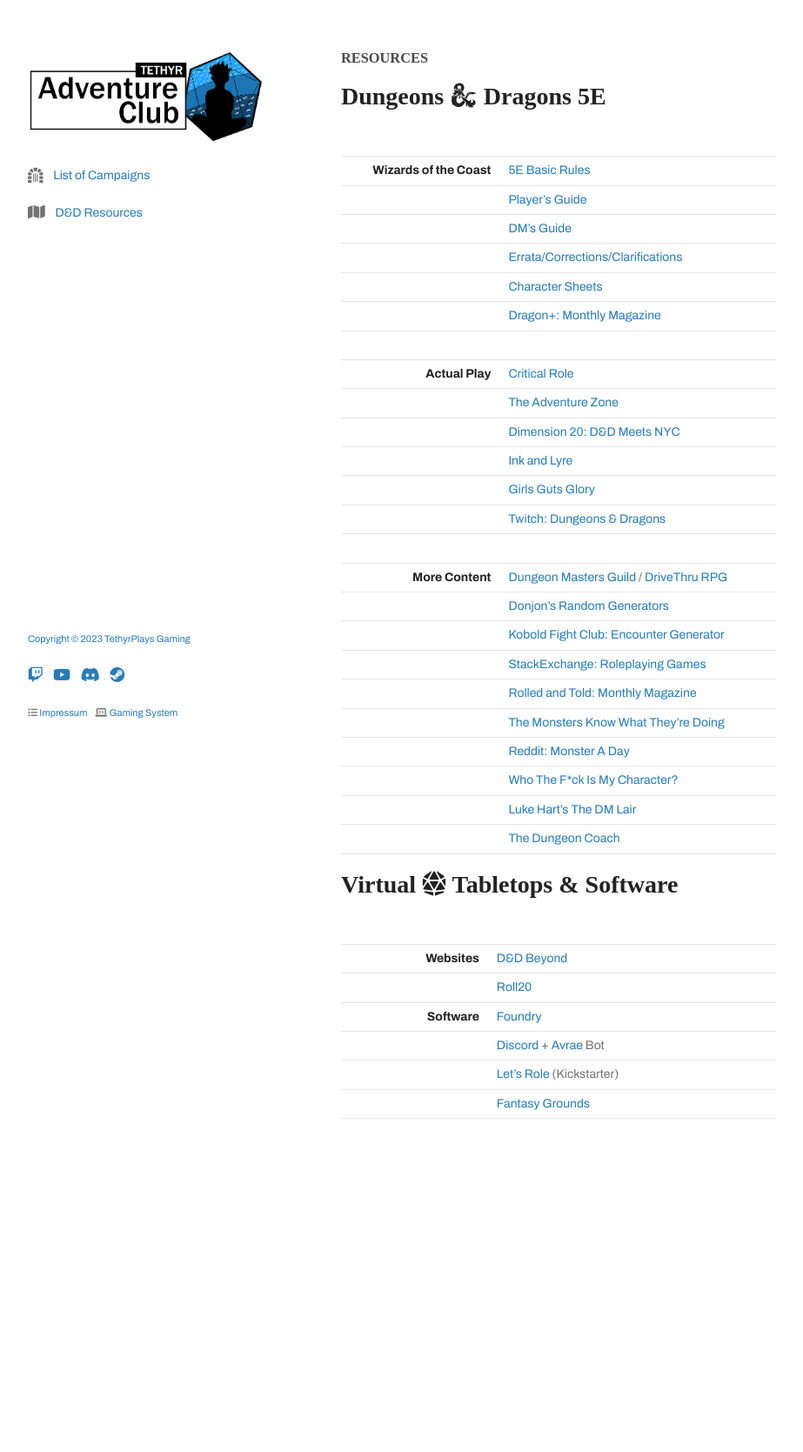
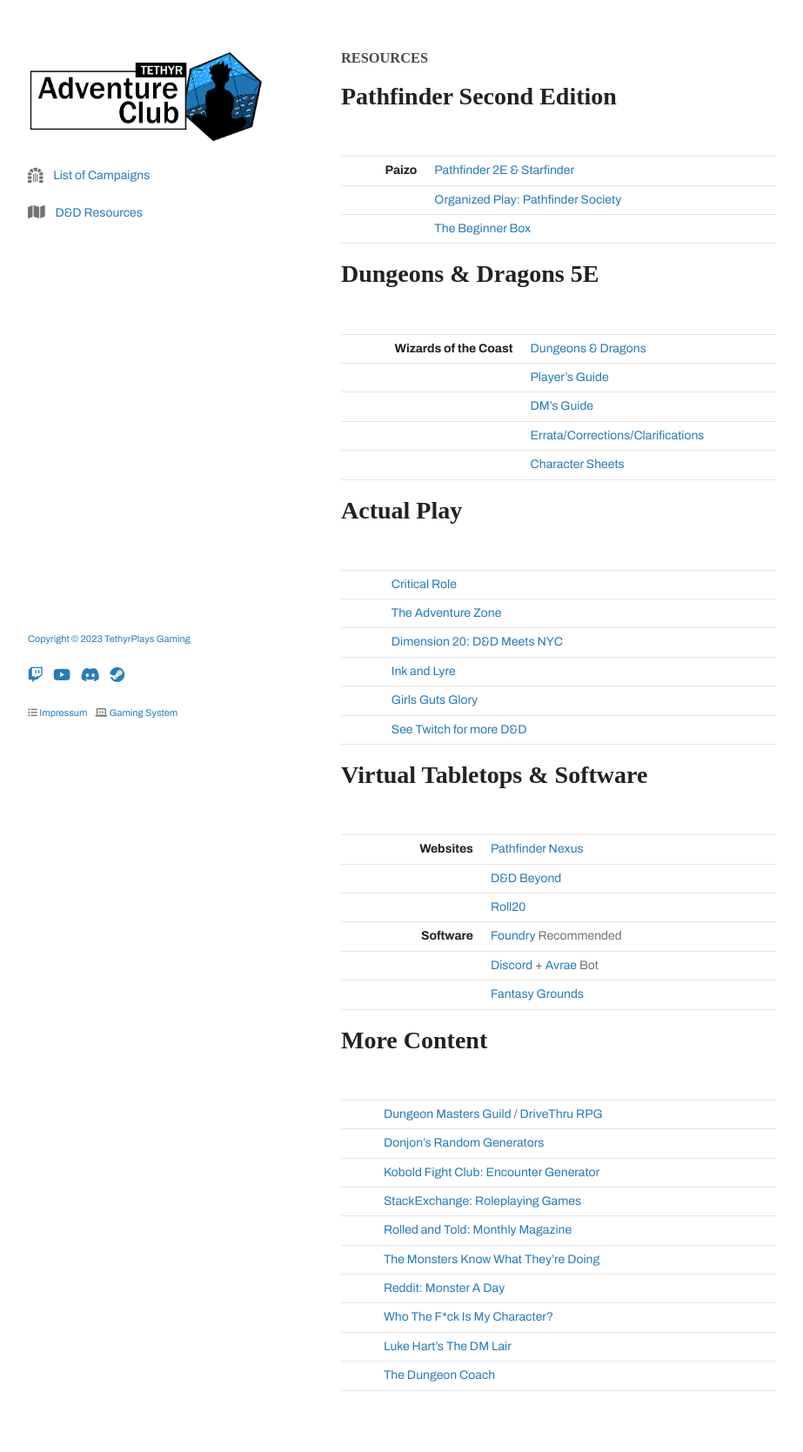
Before and after one commit to tethyrplays/tethyrplays, a Jekyll site: the page built from resources/index.md, in a window 1280 px wide. Shown: the whole page at 87% size, without its empty margins (178-1101 px from the left). Built offline with Jekyll 4.4.1, drawn with Linux system fonts in a browser that asks for light colours; nearby versions of some CDN libraries; some web fonts are replaced; our own code applies the rules of GitHub Pages for plain Markdown files; the repository's description, which GitHub fills in, is left out; before the commit the page ends 1356 px from its top, so only the background shows below that.

Commit message:
Update index.md
Resource update

```diff
--- a/resources/index.md
+++ b/resources/index.md
@@ -1,24 +1,50 @@
 ### RESOURCES
 
-# Dungeons <i class="fab fa-d-and-d"></i> Dragons 5E
+# Pathfinder Second Edition
 
 | | |
 | ---: | :--- |
-| **Wizards of the Coast** | [5E Basic Rules](https://dnd.wizards.com/articles/features/basicrules) |
+| **Paizo** | [Pathfinder 2E &amp; Starfinder](https://paizo.com/) |
+| | [Organized Play: Pathfinder Society](https://paizo.com/organizedplay) |
+| | [The Beginner Box](https://paizo.com/pathfinder/beginnerbox) |
+
+# Dungeons & Dragons 5E
+
+| | |
+| ---: | :--- |
+| **Wizards of the Coast** | [Dungeons &amp; Dragons](https://dnd.wizards.com/) |
 | | [Player's Guide](https://dnd.wizards.com/products/tabletop/players-basic-rules) |
 | | [DM's Guide](https://dnd.wizards.com/products/tabletop/dm-basic-rules) |
 | | [Errata/Corrections/Clarifications](https://thinkdm.org/5e-errata/) |
 | | [Character Sheets](https://dnd.wizards.com/articles/features/character_sheets) |
-| | [Dragon+: Monthly Magazine](https://dnd.dragonmag.com/) |
+
+# Actual Play
+
 | | |
-| **Actual Play** | [Critical Role](https://critrole.com/) |
+| ---: | :--- |
+| | [Critical Role](https://critrole.com/) |
 | | [The Adventure Zone](https://www.themcelroy.family/theadventurezone) |
 | | [Dimension 20: D&D Meets NYC](https://brennanleemulligan.com/dimension-20-the-unsleeping-city/) |
 | | [Ink and Lyre](https://www.inkandlyre.com/) |
 | | [Girls Guts Glory](https://www.girlsgutsgloryrpg.com/) |
-| | [Twitch: Dungeons & Dragons](https://www.twitch.tv/directory/game/Dungeons%20%26%20Dragons) |
+| | [See Twitch for more D&D](https://www.twitch.tv/directory/game/Dungeons%20%26%20Dragons) |
+
+# Virtual Tabletops & Software
+
 | | |
-| **More Content** | [Dungeon Masters Guild](https://www.dmsguild.com/) / [DriveThru RPG](https://www.drivethrurpg.com/) |
+| ---: | :--- |
+| **Websites** | [Pathfinder Nexus](https://app.demiplane.com/nexus/pathfinder2e) |
+| | [D&D Beyond](https://www.dndbeyond.com) |
+| | [Roll20](https://roll20.net) |
+| **Software** | [Foundry](https://foundryvtt.com/) Recommended |
+| | [Discord](https://discord.com) + [Avrae](https://avrae.io) Bot |
+| | [Fantasy Grounds](https://www.fantasygrounds.com) |
+
+# More Content
+
+| | |
+| ---: | :--- |
+| | [Dungeon Masters Guild](https://www.dmsguild.com/) / [DriveThru RPG](https://www.drivethrurpg.com/) |
 | | [Donjon's Random Generators](http://donjon.bin.sh/) |
 | | [Kobold Fight Club: Encounter Generator](http://kobold.club/fight/#/encounter-builder) |
 | | [StackExchange: Roleplaying Games](https://rpg.stackexchange.com/) |
@@ -28,15 +54,3 @@
 | | [Who The F*ck Is My Character?](https://whothefuckismydndcharacter.com/) |
 | | [Luke Hart's The DM Lair](https://www.thedmlair.com/) |
 | | [The Dungeon Coach](https://thedungeoncoach.com/) |
-
-
-# Virtual <i class="fas fa-dice-d20"></i> Tabletops & Software
-
-| | |
-| ---: | :--- |
-| **Websites** | [D&D Beyond](https://www.dndbeyond.com) |
-| | [Roll20](https://roll20.net) |
-| **Software** | [Foundry](https://foundryvtt.com/) |
-| | [Discord](https://discord.com) + [Avrae](https://avrae.io) Bot |
-| | [Let's Role](https://lets-role.com) (Kickstarter) |
-| | [Fantasy Grounds](https://www.fantasygrounds.com) |
```
